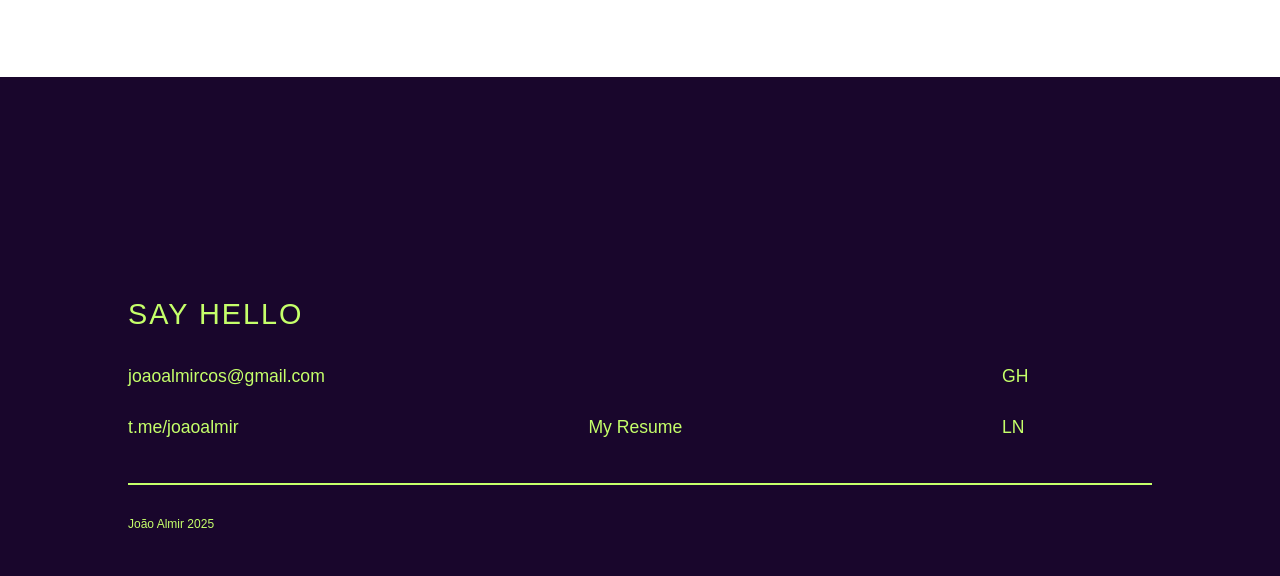
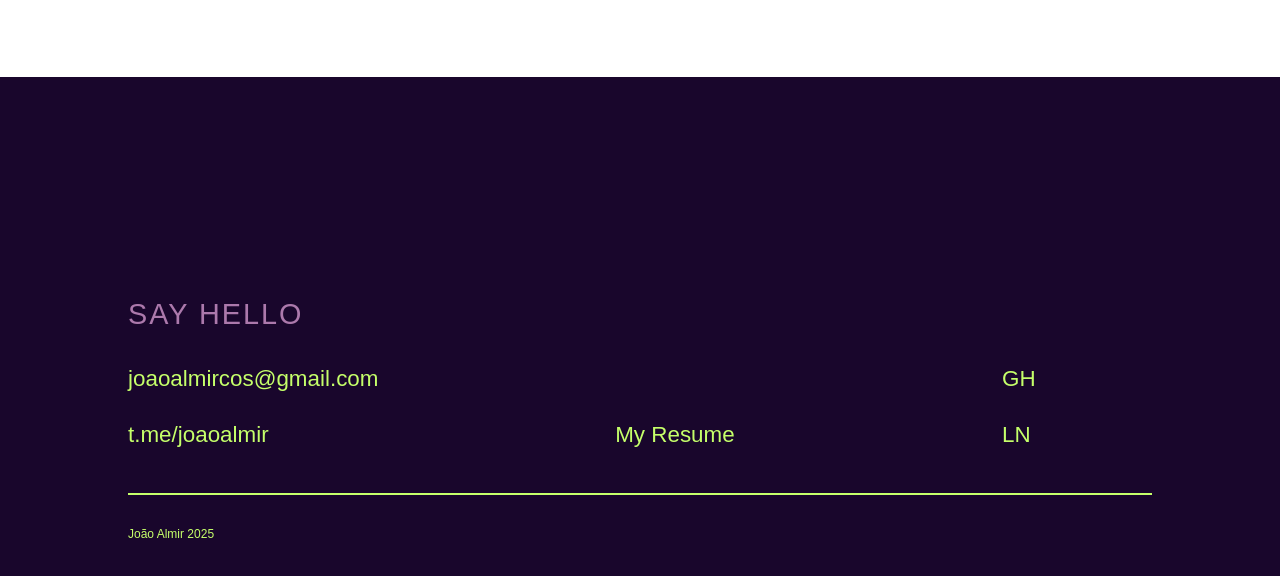
Before and after one commit to JoaoAlmir/portifolio, a React (Vite) app: page / in a window 1280 px wide. Shown: the part 3043-3619 px from the top of the page. Built offline with nearby package versions, Linux system fonts and the light colour scheme.

Commit message:
change page view style

```diff
--- a/src/components/footer/Footer.css
+++ b/src/components/footer/Footer.css
@@ -15,7 +15,7 @@
     display: block;
     margin: 5px 0;
     transition: color 0.3s;
-    font-size: 1.1rem;
+    font-size: 1.4rem;
 }
 
 .footer a:hover {
@@ -43,6 +43,7 @@
     font-size: 1.8rem;
     letter-spacing: 2px;
     margin-bottom: 10px;
+    color: rgb(172, 121, 172);
 }
 
 
--- a/src/pages/Home/Home.css
+++ b/src/pages/Home/Home.css
@@ -102,8 +102,8 @@
 
 .home-scroll-nav {
     position: fixed;
-    bottom: 32px;
-    right: 32px;
+    bottom: 30%;
+    right: 7%;
     display: flex;
     flex-direction: column;
     gap: 12px;
@@ -111,8 +111,8 @@
 }
 
 .home-scroll-dot {
-    width: 22px;
-    height: 22px;
+    width: 10px;
+    height: 10px;
     background: #e0e0e0;
     border: 2px solid #4f8cff;
     border-radius: 4px;
```
